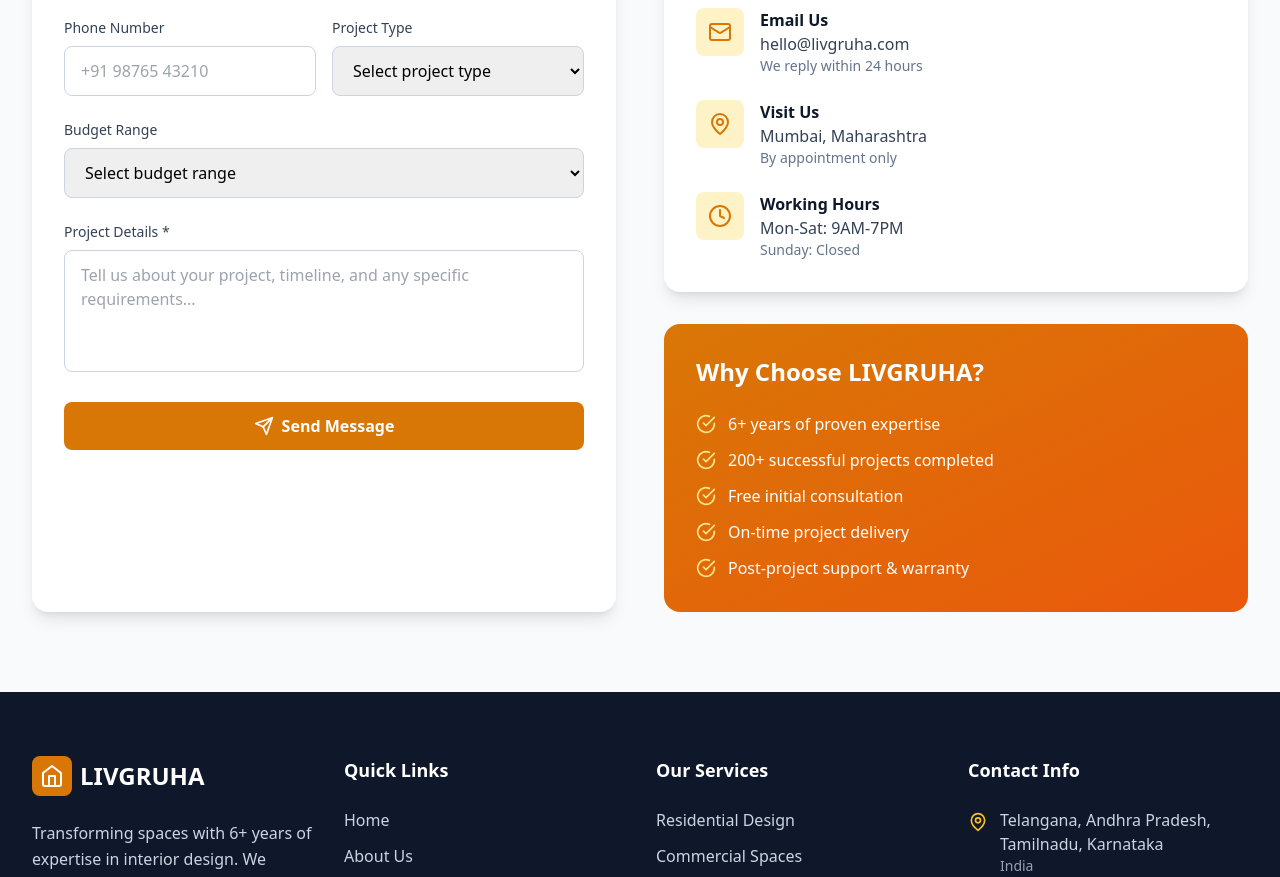
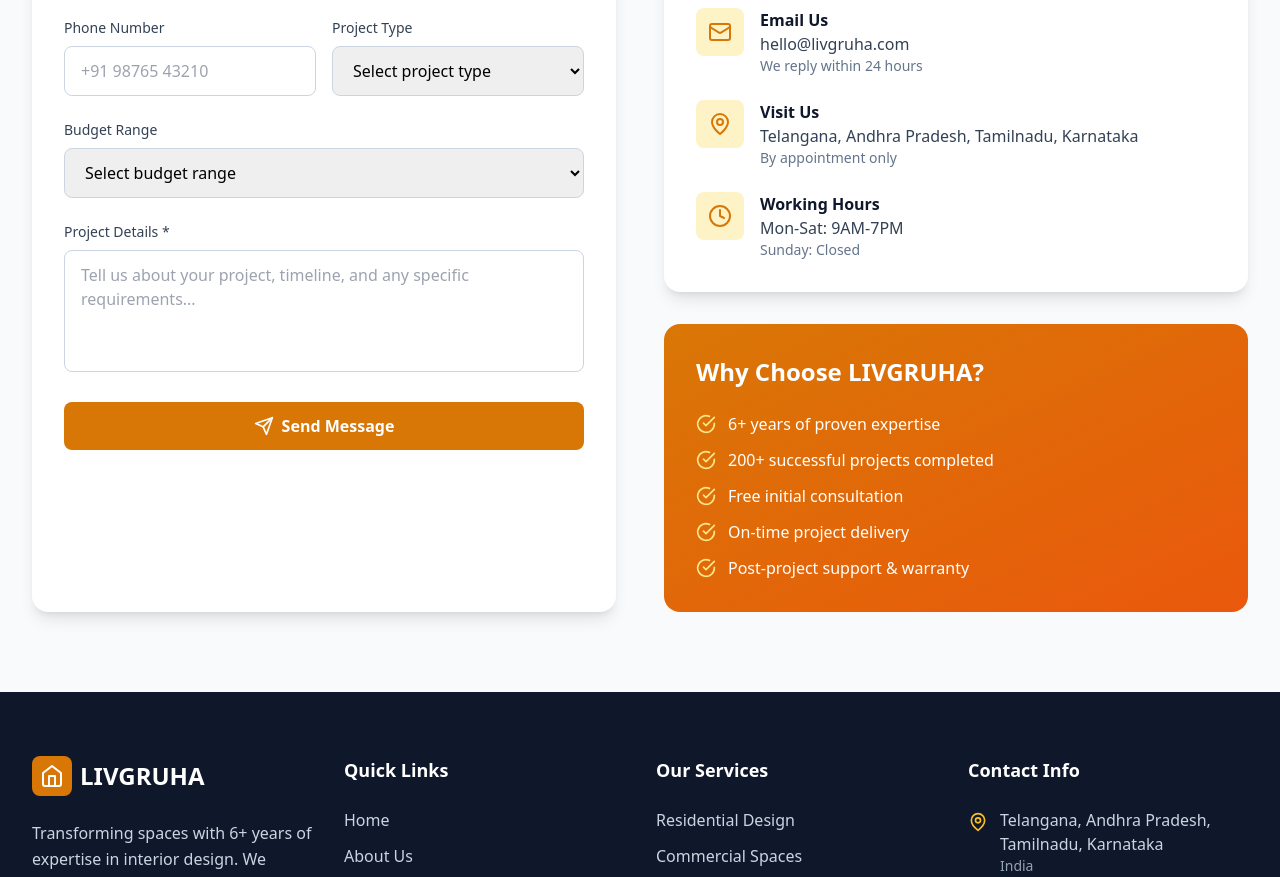
Before and after one commit to RAHULDUSI/livgruha, a React (Vite) app: page / in a window 1280 px wide. Shown: the part 5680-6557 px from the top of the page. Built offline with nearby package versions, Linux system fonts and the light colour scheme.

Commit message:
Update Contact.tsx

```diff
--- a/src/components/Contact.tsx
+++ b/src/components/Contact.tsx
@@ -55,7 +55,7 @@ const Contact = () => {
     {
       icon: MapPin,
       title: 'Visit Us',
-      details: 'Mumbai, Maharashtra',
+      details: 'Telangana, Andhra Pradesh, Tamilnadu, Karnataka',
       subtext: 'By appointment only'
     },
     {
```
